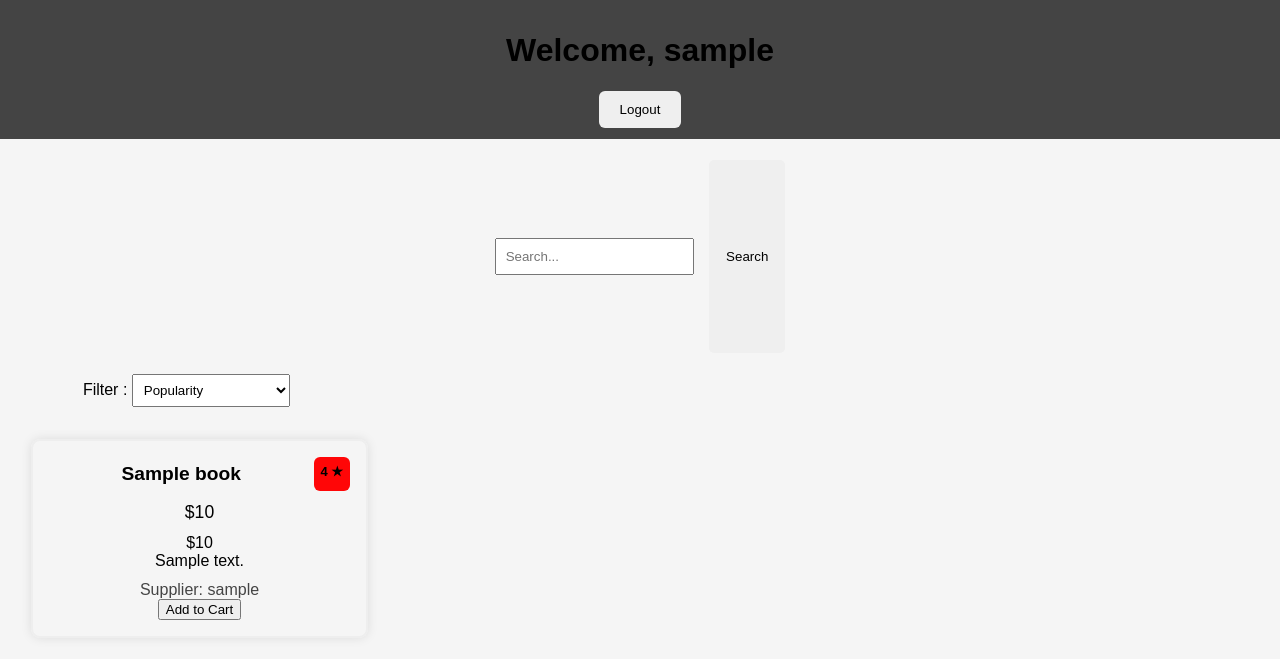
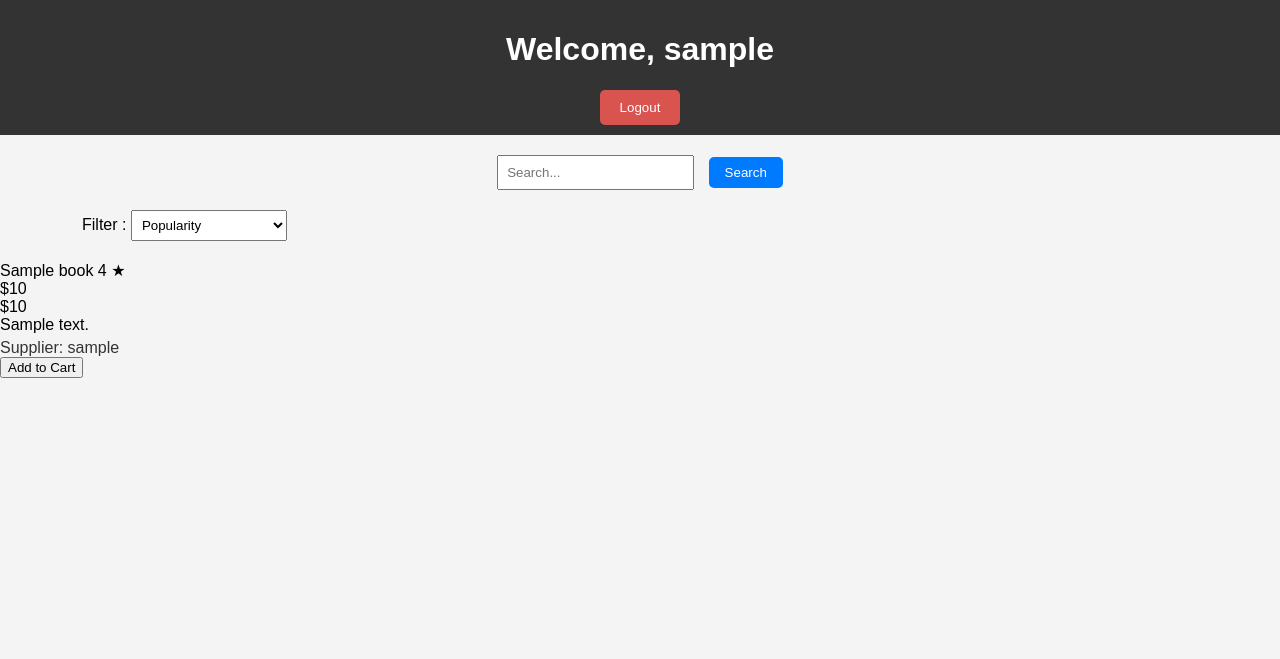
Before and after one commit to SACHINK51/WebDevForInfoSystems, a Flask app: template templates/customer.html in a window 1280 px wide. Shown: the top 659 px of the page. Run offline with Flask 3, Linux system fonts and the light colour scheme; a user stored in the database is signed in; tables that the repository leaves empty or names only in its code hold one stand-in row (values such as "Sample post"); the template is opened without the code that fills it: most values are stand-ins (such as "Sample title", 1, 10 or a date in 2020).

Commit message:
Update customer.html

```diff
--- a/templates/customer.html
+++ b/templates/customer.html
@@ -7,19 +7,19 @@
     <style>
         body {
             font-family: Arial, sans-serif;
-            background-color: #f5f5f5;
+            background-color: #f4f4f4;
             margin: 0;
             padding: 0;
         }
 
         header {
-            background-color: #444;
-            color: #ggg;
-            padding: 11px;
+            background-color: #333;
+            color: #fff;
+            padding: 10px;
             text-align: center;
         }
 
-        .book-container, #bookCardsContainer {
+        .product-container, #productCardsContainer {
             display: flex;
             flex-wrap: wrap;
             justify-content: flex-start;
@@ -27,103 +27,83 @@
             padding-right: 20px;
         }
 
-        .book-card {
-            border: 2px solid #eee;
-            border-radius: 9px;
-            box-shadow: 0 0 11px rgba(0, 0, 0, 0.1);
-            margin: 11px;
-            padding: 16px;
-            width: 301px;
-            background-color: #ggg;
+        .product-card {
+            border: 1px solid #ddd;
+            border-radius: 8px;
+            box-shadow: 0 0 10px rgba(0, 0, 0, 0.1);
+            margin: 10px;
+            padding: 15px;
+            width: 300px;
+            background-color: #fff;
             text-align: center;
         }
 
-        .book-name {
+        .product-name {
             font-size: 1.2em;
             font-weight: bold;
-            margin-bottom: 11px;
+            margin-bottom: 10px;
             display: flex;
             justify-content: space-between;
         }
 
-        .book-name-span{
-            padding: 6px;
+        .product-name-span{
+            padding: 5px;
             flex-grow: 1;
         }
 
-        .book-rating{
-            background-color: #ff0607;
-            padding: 7px;
-            color: #ggg;
-            border-radius: 6px;
+        .product-rating{
+            background-color: #ff0606;
+            padding: 6px;
+            color: #fff;
+            border-radius: 5px;
             font-size: small;
         }
 
-        .book-price {
-            color: #007bgg;
+        .product-price {
+            color: #007bff;
             font-size: 1.1em;
-            margin-bottom: 11px;
+            margin-bottom: 10px;
         }
 
-        book-quantity {
-            color: #007bgg;
-            font-size: 1.1em;
-            margin-bottom: 11px;
-        }
-
-        .book-description {
+        .product-description {
             font-size: 1em;
-            margin-bottom: 11px;
-        }
-
-        .add-to-cart-btn {
-            background-color: #007bff;
-            color: #ggg;
-            border: none;
-            padding: 9px 17px;
-            border-radius: 6px;
-            cursor: pointer;
-            margin-top: 11px; /* Adjust as needed */
-        }
-
-        .add-to-cart-btn:hover {
-            background-color: #0056b4;
+            margin-bottom: 10px;
         }
 
         .user-name {
             font-size: 1em;
-            color: #444;
-            margin-top: 6px;
+            color: #333;
+            margin-top: 5px;
         }
 
         .logout-button {
-            margin-top: 21px;
+            margin-top: 20px;
             text-align: center;
         }
 
         .logout-button button {
-            background-color: #d9534g;
-            color: #ggg;
+            background-color: #d9534f;
+            color: #fff;
             border: none;
-            padding: 11px 21px;
-            border-radius: 6px;
+            padding: 10px 20px;
+            border-radius: 5px;
             cursor: pointer;
         }
         .search-bar {
-            margin-top: 21px;
+            margin-top: 20px;
             text-align: center;
         }
 
         .search-bar input {
-            padding: 9px;
-            margin-right: 11px;
+            padding: 8px;
+            margin-right: 10px;
         }
 
         .search-bar button {
-            background-color: #007bgg;
-            color: #ggg;
+            background-color: #007bff;
+            color: #fff;
             border: none;
-            padding: 89px 17px;
+            padding: 8px 16px;
             border-radius: 5px;
             cursor: pointer;
         }
@@ -131,10 +111,10 @@
             margin-left: 5%;
         }
         #filterDiv{
-            padding: 21px;
+            padding: 20px;
         }
         #filterBox{
-            padding: 7px;
+            padding: 6px;
         }
         .displayNone{
             display:none;
```
